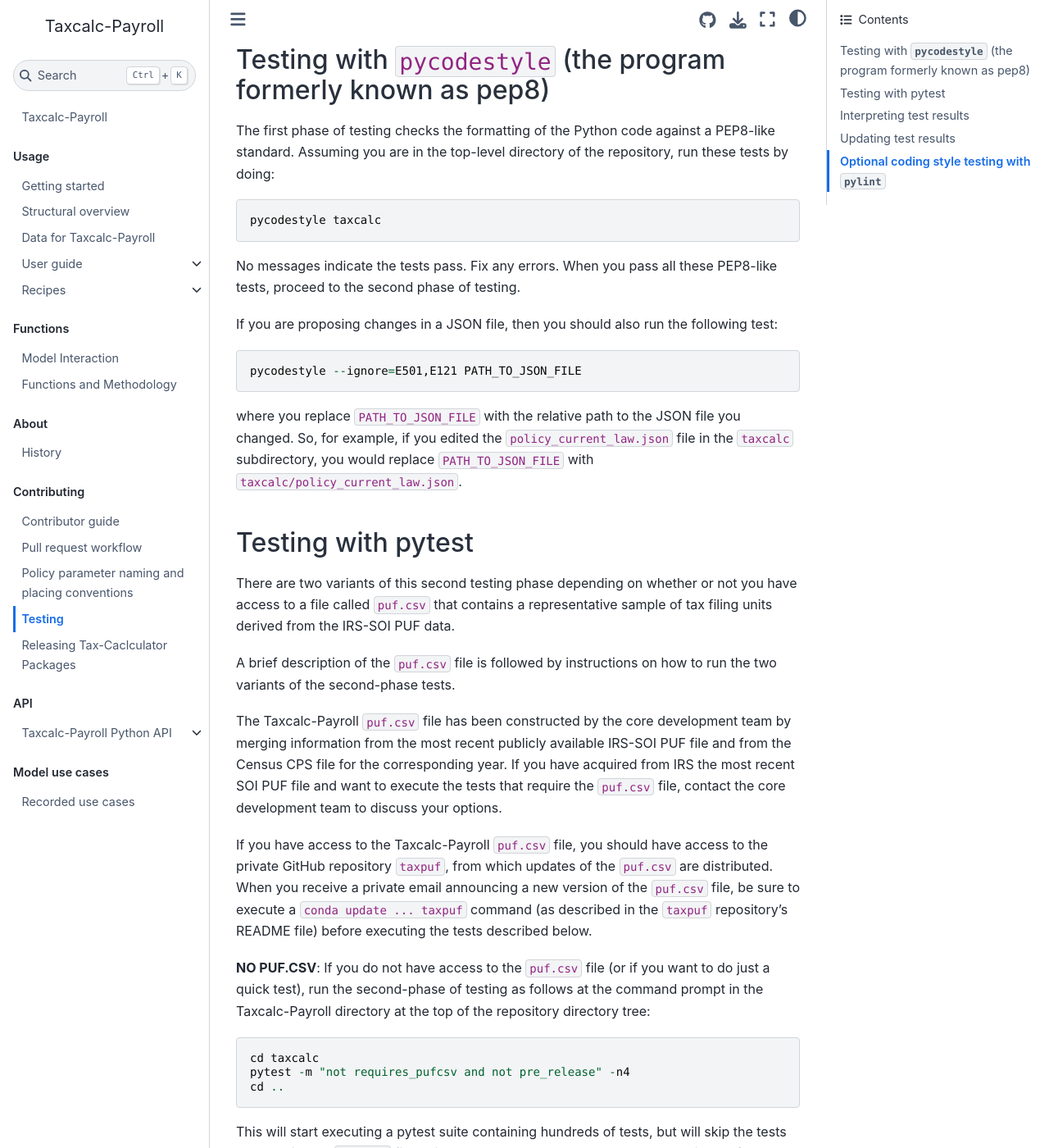
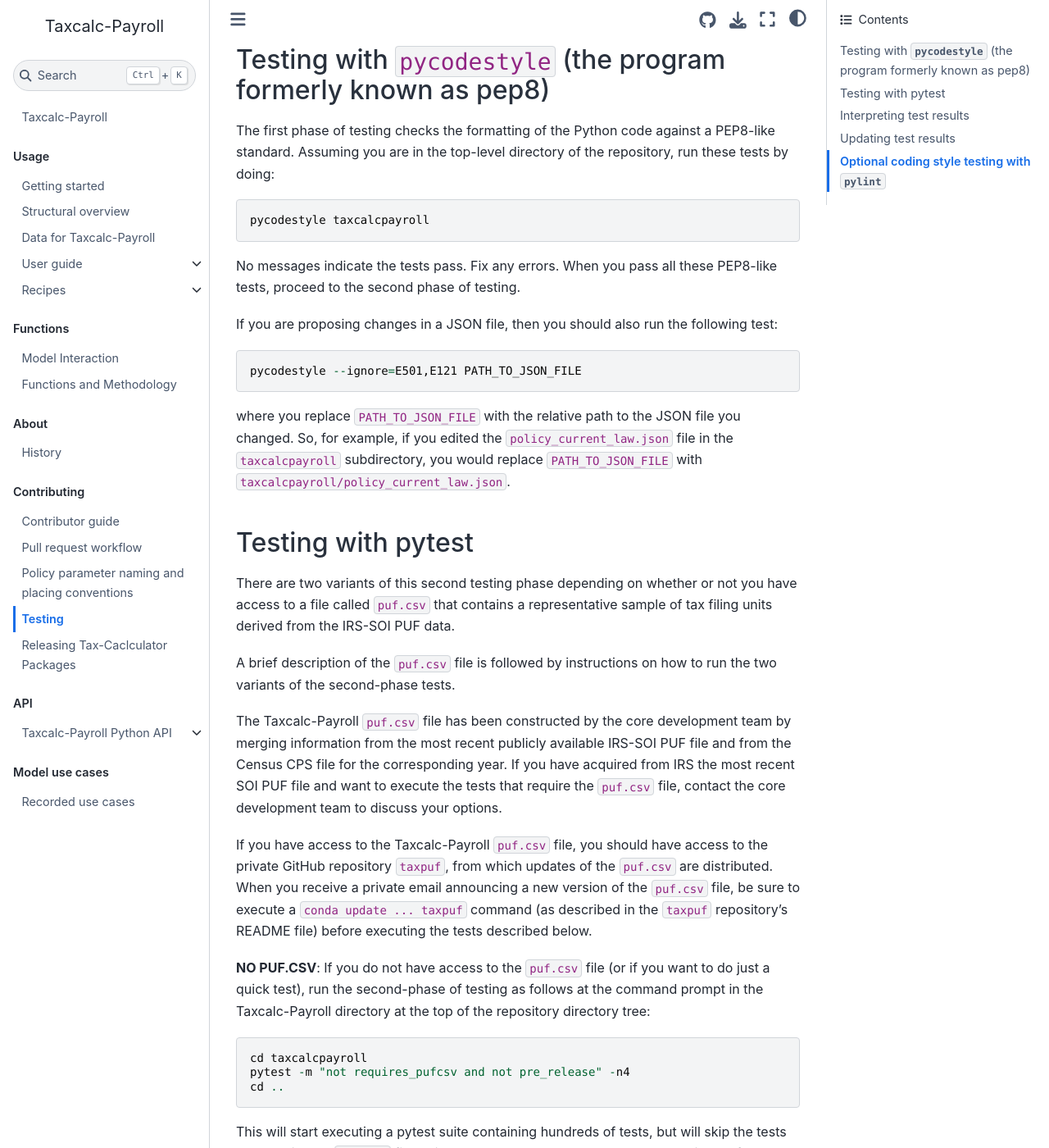
Before and after one commit to bodiyang/Taxcalc-Payroll, a Jupyter Book: the page built from docs/contributing/testing.md, in a window 1280 px wide and 1400 px high, scrolled down 416 px. Shown: the whole window at 82% size. Built offline with Jupyter Book 1.0.4 settings and Sphinx 7.4.7 and the Sphinx Book theme 1.1.4, drawn with Linux system fonts in a browser that asks for light colours; pages that are not in the unit, such as notebooks, are missing from menus; some of the changed text lies outside the part shown.

Commit message:
update testing guide

````diff
--- a/docs/contributing/testing.md
+++ b/docs/contributing/testing.md
@@ -23,7 +23,7 @@
 against a PEP8-like standard.  Assuming you are in the top-level
 directory of the repository, run these tests by doing:
 ```
-pycodestyle taxcalc
+pycodestyle taxcalcpayroll
 ```
 
 No messages indicate the tests pass.  Fix any errors.  When you
@@ -36,9 +36,9 @@
 ```
 where you replace `PATH_TO_JSON_FILE` with the relative path to the
 JSON file you changed.  So, for example, if you edited the
-`policy_current_law.json` file in the `taxcalc` subdirectory, you
+`policy_current_law.json` file in the `taxcalcpayroll` subdirectory, you
 would replace `PATH_TO_JSON_FILE` with
-`taxcalc/policy_current_law.json`.
+`taxcalcpayroll/policy_current_law.json`.
 
 ## Testing with pytest
 
@@ -70,7 +70,7 @@
 follows at the command prompt in the Taxcalc-Payroll directory at the
 top of the repository directory tree:
 ```
-cd taxcalc
+cd taxcalcpayroll
 pytest -m "not requires_pufcsv and not pre_release" -n4
 cd ..
 ```
@@ -90,7 +90,7 @@
 second-phase of testing as follows at the command prompt in the
 top-level directory:
 ```
-cd taxcalc
+cd taxcalcpayroll
 pytest -m "not pre_release" -n4
 cd ..
 ```
@@ -108,7 +108,7 @@
 adding a new parameter to `policy_current_law.json`, you should also
 execute the pre-release tests using this command:
 ```
-cd taxcalc
+cd taxcalcpayroll
 pytest -m pre_release -n4
 cd ..
 ```
@@ -147,7 +147,7 @@
 different second-phase test results are, in fact, correct.  How do you
 eliminate the test failures?  For all but the few tests that require
 the `puf.csv` file or the `cps.csv` file as input, simply edit the
-appropriate `taxcalc/tests/test_*.py` file so that the test passes
+appropriate `taxcalcpayroll/tests/test_*.py` file so that the test passes
 when you rerun pytest.  If there are failures for the tests that write
 results files, read the test error message for instructions about how
 to update the test results.
````
